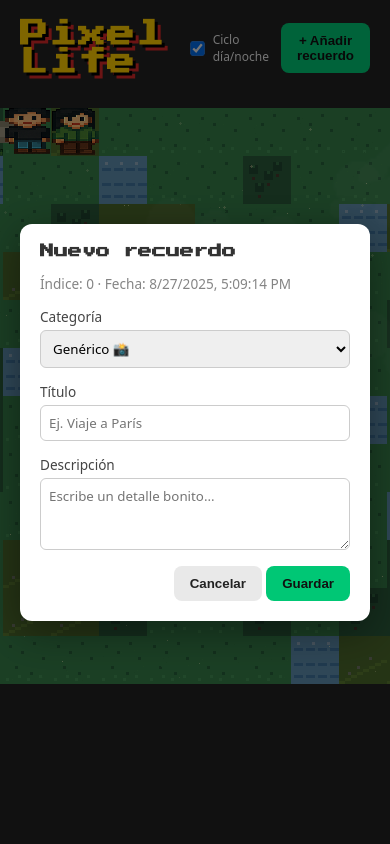
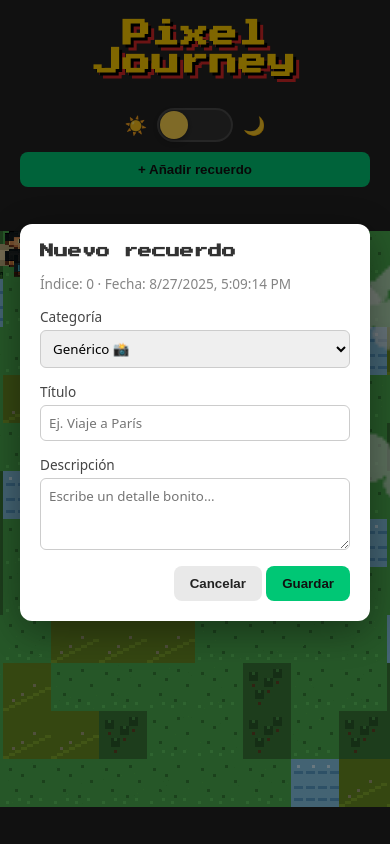
Before and after one commit to juanr10/pixel-journey, a plain HTML site: page index.html in a window 390 px wide. Both pictures are taken after a click on the button "+ Añadir recuerdo". Shown: the top 844 px of the page. Drawn offline with Linux system fonts and the light colour scheme.

Commit message:
🎨 update application title and enhance styling for night mode functionality
- Changed the application title from "Pixel Life" to "Pixel Journey" for better alignment with the theme.
- Improved the header layout and added a control bar for toggling night mode, enhancing user interaction.
- Refactored CSS styles for better organization and readability, including a new night switch design.
- Updated JavaScript configuration to support persistent night mode settings using local storage.
- Enhanced the rendering logic to ensure the night overlay is applied correctly, improving visual experience during night mode.
- Streamlined the overall code structure for better maintainability and clarity.

```diff
--- a/index.html
+++ b/index.html
@@ -2,23 +2,28 @@
 <html lang="es">
 <head>
   <meta charset="UTF-8" />
-  <title>Pixel Life</title>
+  <title>Pixel Journey</title>
   <link href="https://fonts.googleapis.com/css2?family=Press+Start+2P&display=swap" rel="stylesheet">
   <link rel="stylesheet" href="./styles.css">
 </head>
 <body>
   <header>
-    <h1>Pixel Life</h1>
-    <div class="controls">
-      <label class="switch">
-        <input type="checkbox" id="toggleDayNight" checked>
-        Ciclo día/noche
+    <h1>Pixel Journey</h1>
+
+    <!-- Barra de controles bajo el título -->
+    <div class="controlBar">
+      <label class="nightSwitch" id="nightSwitchLabel" aria-label="Cambiar modo noche">
+        <input type="checkbox" id="toggleNight" aria-label="Modo noche">
+        <span class="icon sun" aria-hidden="true">☀️</span>
+        <span class="track" aria-hidden="true"></span>
+        <span class="icon moon" aria-hidden="true">🌙</span>
       </label>
+
       <button id="openAddModal" class="primary">+ Añadir recuerdo</button>
     </div>
   </header>
 
-  <canvas id="map" width="480" height="576" aria-label="Mapa de recuerdos"></canvas>
+  <canvas id="map" width="480" height="576" aria-label="Mapa de recuerdos - Pixel Journey"></canvas>
 
   <!-- Modal Añadir -->
   <div id="addModal" class="modal" role="dialog" aria-modal="true">
--- a/js/clouds.js
+++ b/js/clouds.js
@@ -53,7 +53,6 @@ function makeCloudSprite(width, height, seedVal) {
   cx.fillRect(0, baseY, offHR.width, offHR.height - baseY);
   cx.globalCompositeOperation = "source-over";
 
-  // reducir suavizando
   const off = document.createElement("canvas");
   off.width = width;
   off.height = height;
@@ -110,7 +109,7 @@ export function updateClouds(dt, canvas) {
 
 export function drawClouds(ctx, tSec) {
   if (!CONFIG.CLOUDS || !Clouds.ready) return;
-  const nightness = CONFIG.DAY_NIGHT ? getDayNightPhase(tSec) : 0;
+  const nightness = CONFIG.IS_NIGHT ? 1 : 0;
   const dayAlpha = clamp(1 - nightness * 1.6, 0, 1);
 
   const prevSmooth = ctx.imageSmoothingEnabled;
@@ -143,10 +142,3 @@ export function bindScrollParallax() {
     }
   });
 }
-
-// reutilizamos el cálculo de fase desde aquí para nubes
-export function getDayNightPhase(tSec) {
-  const T = CONFIG.DAY_NIGHT_SECONDS;
-  const phi = (tSec % T) / T;
-  return 0.5 - 0.5 * Math.cos(2 * Math.PI * phi); // 0..1
-}
--- a/js/config.js
+++ b/js/config.js
@@ -1,3 +1,13 @@
+export const NIGHT_STORAGE_KEY = "pixelLifeNight";
+
+const storedNight = (() => {
+  try {
+    return localStorage.getItem(NIGHT_STORAGE_KEY);
+  } catch {
+    return null;
+  }
+})();
+
 export const CONFIG = {
   SHOW_GRID: false,
   SHOW_GRID_DURING_ANIM: false,
@@ -5,8 +15,10 @@ export const CONFIG = {
   CRISP_ALIGN: true,
   ANIM_DURATION_MS: 900,
   ANIM_IDLE: true,
-  DAY_NIGHT: true,
-  DAY_NIGHT_SECONDS: 30,
+
+  // Modo noche MANUAL (persistente)
+  IS_NIGHT: storedNight ? storedNight === "1" : false,
+
   CLOUDS: true,
 };
 
--- a/js/render.js
+++ b/js/render.js
@@ -1,3 +1,4 @@
+// js/render.js
 import { CONFIG, tileSize } from "./config.js";
 import { clamp, easeInOut } from "./utils.js";
 import { gridW, gridH, seed, memories, setGridH, cellCenter } from "./state.js";
@@ -6,15 +7,24 @@ import { sprites } from "./sprites.js";
 import { drawPOIAtCell } from "./poi.js";
 import { computeWaypointsAndPolyline, drawPath } from "./path.js";
 import { spawnSparkles, updateAndDrawSparkles } from "./particles.js";
-import { updateClouds, drawClouds, getDayNightPhase } from "./clouds.js";
+import { updateClouds, drawClouds } from "./clouds.js";
 
-let canvas, ctx;
+let canvas = null;
+let ctx = null;
 
+// ========= Canvas =========
 export function initCanvas() {
   canvas = document.getElementById("map");
   ctx = canvas.getContext("2d");
   setupCrispCanvas();
   return { canvas, ctx };
+}
+
+export function getCanvas() {
+  return canvas;
+}
+export function getCtx() {
+  return ctx;
 }
 
 export function setupCrispCanvas() {
@@ -26,23 +36,22 @@ export function setupCrispCanvas() {
   canvas.width = Math.round(logicalW * dpr);
   canvas.height = Math.round(logicalH * dpr);
   ctx.setTransform(dpr, 0, 0, dpr, 0, 0);
-  ctx.imageSmoothingEnabled = false;
+  ctx.imageSmoothingEnabled = false; // pixel-art por defecto
 }
 
+// ========= Overlay Noche (manual) =========
 export function drawNightOverlay(tSec) {
-  if (!CONFIG.DAY_NIGHT) return;
-  const nightness = getDayNightPhase(tSec);
-  const maxAlpha = 0.55;
-  const alpha = nightness * maxAlpha;
+  if (!CONFIG.IS_NIGHT) return;
 
+  const alpha = 0.55; // oscuridad fija en modo noche
   ctx.save();
   ctx.globalAlpha = alpha;
   ctx.fillStyle = "#0b1b3a";
   ctx.fillRect(0, 0, canvas.width, canvas.height);
   ctx.restore();
 
-  if (nightness > 0.2) {
-    const starCount = Math.min(120, Math.floor((nightness - 0.2) * 200));
+  // Estrellas (twinkle con tSec)
+  const starCount = 100;
   const rnd = ((a) => () => {
     let t = (a += 0x6d2b79f5);
     t = Math.imul(t ^ (t >>> 15), t | 1);
@@ -55,7 +64,7 @@ export function drawNightOverlay(tSec) {
     const tw = (Math.sin(tSec * 3 + i * 0.37) + 1) / 2;
     const a = 0.25 + tw * 0.55;
     ctx.save();
-      ctx.globalAlpha = a * (0.4 + 0.6 * nightness);
+    ctx.globalAlpha = a * 0.9;
     ctx.fillStyle = "#fff8c4";
     if (rnd() < 0.2) {
       ctx.fillRect(x - 1, y, 1, 1);
@@ -63,12 +72,14 @@ export function drawNightOverlay(tSec) {
       ctx.fillRect(x, y - 1, 1, 1);
       ctx.fillRect(x, y + 1, 1, 1);
       ctx.fillRect(x, y, 1, 1);
-      } else ctx.fillRect(x, y, 1, 1);
+    } else {
+      ctx.fillRect(x, y, 1, 1);
+    }
     ctx.restore();
   }
 }
-}
 
+// ========= Layout dinámico (alto del mapa) =========
 export function ensureCapacity() {
   const { waypoints } = computeWaypointsAndPolyline(memories, seed, gridW);
   const lastY = waypoints.length ? waypoints[waypoints.length - 1].y : 0;
@@ -76,6 +87,7 @@ export function ensureCapacity() {
   setupCrispCanvas();
 }
 
+// ========= Dibujo de avatares / iconos =========
 function drawHouseAndAvatars(tSec = 0) {
   const bobJuan = Math.round(Math.sin(tSec * 2.0) * 2);
   const bobPaula = Math.round(Math.sin(tSec * 2.0 + Math.PI / 2) * 2);
@@ -114,6 +126,7 @@ function drawIcons(waypoints, uptoIdx = waypoints.length - 1, tSec = 0) {
   }
 }
 
+// ========= Dibujo principal =========
 export function drawStatic(tSec = 0) {
   const { waypoints, polyline } = computeWaypointsAndPolyline(
     memories,
@@ -123,7 +136,7 @@ export function drawStatic(tSec = 0) {
   ctx.clearRect(0, 0, canvas.width, canvas.height);
   drawTiles(ctx, gridW, gridH, seed);
   drawPath(ctx, polyline);
-  drawNightOverlay(tSec);
+  drawNightOverlay(tSec); // overlay bajo las nubes
   return { waypoints, polyline };
 }
 
@@ -132,8 +145,7 @@ export function drawIdleFrame(tSec, dt = 0) {
   drawHouseAndAvatars(tSec);
   drawIcons(waypoints, waypoints.length - 1, tSec);
   updateAndDrawSparkles(ctx, dt);
-  // nubes encima de todo
-  drawClouds(ctx, tSec);
+  drawClouds(ctx, tSec); // nubes por encima de todo
 }
 
 export function drawMap(tSec = 0) {
@@ -144,6 +156,27 @@ export function drawMap(tSec = 0) {
   drawClouds(ctx, tSec);
 }
 
+// ========= Autoenfoque al último recuerdo si cae por debajo =========
+export function focusLastWaypointIfBelowView() {
+  const { waypoints } = computeWaypointsAndPolyline(memories, seed, gridW);
+  if (waypoints.length === 0) return;
+  const last = waypoints[waypoints.length - 1];
+  const center = cellCenter(last.x, last.y);
+  const canvasTopPage = canvas.getBoundingClientRect().top + window.scrollY;
+  const waypointYInPage = canvasTopPage + center.y;
+  const viewTop = window.scrollY;
+  const viewBottom = viewTop + window.innerHeight;
+  const margin = tileSize * 1.5;
+  if (waypointYInPage > viewBottom - margin) {
+    const targetY = Math.max(
+      0,
+      Math.round(waypointYInPage - window.innerHeight / 2)
+    );
+    window.scrollTo({ top: targetY, behavior: "smooth" });
+  }
+}
+
+// ========= Animación al añadir (camino + POP + chispas) =========
 function countWaypointsVisible(polyline, uptoIdx) {
   const { waypoints } = computeWaypointsAndPolyline(memories, seed, gridW);
   let visible = -1;
@@ -175,17 +208,16 @@ export function animateLastSegment() {
   let prevEnd = 1;
   if (memories.length > 1) {
     const prevMems = memories.slice(0, memories.length - 1);
-    const keep = memories;
-    // simular polilínea previa para saber hasta dónde existía
     const old = computeWaypointsAndPolyline(prevMems, seed, gridW);
     prevEnd = old.polyline.length - 1;
   }
+
   const totalEnd = polyline.length - 1;
   const DURATION = CONFIG.ANIM_DURATION_MS;
   let start = null;
   let sparkSpawned = false;
+  let lastTs = null;
 
-  let lastTs = null;
   function render(progressIdx, tSec, dt) {
     ctx.clearRect(0, 0, canvas.width, canvas.height);
     drawTiles(ctx, gridW, gridH, seed);
@@ -221,7 +253,7 @@ export function animateLastSegment() {
       drawPOIAtCell(ctx, w.x, w.y, m.type, tSec);
     }
 
-    // avatar viajero opcional
+    // avatar viajero opcional en el extremo de la animación
     const a = polyline[progressIdx];
     if (sprites.juan && sprites.juan.width) {
       ctx.drawImage(
@@ -239,7 +271,7 @@ export function animateLastSegment() {
     }
 
     updateAndDrawSparkles(ctx, dt);
-    drawClouds(ctx, tSec);
+    drawClouds(ctx, tSec); // nubes por encima
   }
 
   function step(ts) {
@@ -263,33 +295,9 @@ export function animateLastSegment() {
   requestAnimationFrame(step);
 }
 
-export function focusLastWaypointIfBelowView() {
-  const { waypoints } = computeWaypointsAndPolyline(memories, seed, gridW);
-  if (waypoints.length === 0) return;
-  const last = waypoints[waypoints.length - 1];
-  const center = cellCenter(last.x, last.y);
-  const canvasTopPage = canvas.getBoundingClientRect().top + window.scrollY;
-  const waypointYInPage = canvasTopPage + center.y;
-  const viewTop = window.scrollY;
-  const viewBottom = viewTop + window.innerHeight;
-  const margin = tileSize * 1.5;
-  if (waypointYInPage > viewBottom - margin) {
-    const targetY = Math.max(
-      0,
-      Math.round(waypointYInPage - window.innerHeight / 2)
-    );
-    window.scrollTo({ top: targetY, behavior: "smooth" });
-  }
-}
-
+// ========= Idle loop =========
 let idleRAF = null;
 let lastIdleTs = null;
-
-export function startIdleLoop() {
-  if (!CONFIG.ANIM_IDLE) return;
-  if (idleRAF) cancelAnimationFrame(idleRAF);
-  idleRAF = requestAnimationFrame(idleFrame);
-}
 
 function idleFrame(ts) {
   if (!CONFIG.ANIM_IDLE) return;
@@ -304,9 +312,8 @@ function idleFrame(ts) {
   idleRAF = requestAnimationFrame(idleFrame);
 }
 
-export function getCanvas() {
-  return canvas;
+export function startIdleLoop() {
+  if (!CONFIG.ANIM_IDLE) return;
+  if (idleRAF) cancelAnimationFrame(idleRAF);
+  idleRAF = requestAnimationFrame(idleFrame);
 }
-export function getCtx() {
-  return ctx;
-}
--- a/js/ui.js
+++ b/js/ui.js
@@ -1,11 +1,15 @@
+// js/ui.js
 import { memories, setMemories, pushMemory, deleteMemoryAt } from "./state.js";
 import {
   drawMap,
   animateLastSegment,
   focusLastWaypointIfBelowView,
+  ensureCapacity,
 } from "./render.js";
+import { CONFIG, NIGHT_STORAGE_KEY, tileSize } from "./config.js";
 
 export function initUI() {
+  // ======= Referencias DOM (alta) =======
   const openAddModalBtn = document.getElementById("openAddModal");
   const addModal = document.getElementById("addModal");
   const cancelAdd = document.getElementById("cancelAdd");
@@ -15,6 +19,7 @@ export function initUI() {
   const addType = document.getElementById("addType");
   const addMeta = document.getElementById("addMeta");
 
+  // ======= Referencias DOM (edición) =======
   const modal = document.getElementById("modal");
   const titleEl = document.getElementById("memoryTitle");
   const idRow = document.getElementById("idRow");
@@ -25,6 +30,20 @@ export function initUI() {
   const deleteBtn = document.getElementById("deleteBtn");
   const closeModalBtn = document.getElementById("closeModal");
 
+  // ======= Switch noche (manual + persistente) =======
+  const toggleNight = document.getElementById("toggleNight");
+  if (toggleNight) {
+    toggleNight.checked = CONFIG.IS_NIGHT;
+    toggleNight.addEventListener("change", () => {
+      CONFIG.IS_NIGHT = toggleNight.checked;
+      try {
+        localStorage.setItem(NIGHT_STORAGE_KEY, CONFIG.IS_NIGHT ? "1" : "0");
+      } catch {}
+      drawMap(); // aplicar de inmediato overlay/nubes
+    });
+  }
+
+  // ======= Helpers modales =======
   function showModal(el) {
     el.classList.add("show");
     document.body.classList.add("no-scroll");
@@ -33,10 +52,11 @@ export function initUI() {
     el.classList.remove("show");
     document.body.classList.remove("no-scroll");
   }
-  function closeModal() {
+  function closeEditModal() {
     hideModal(modal);
   }
 
+  // ======= Abrir modal de alta =======
   function openAddModal() {
     addTitle.value = "";
     addText.value = "";
@@ -50,38 +70,40 @@ export function initUI() {
 
   openAddModalBtn.addEventListener("click", openAddModal);
   cancelAdd.addEventListener("click", () => hideModal(addModal));
+
+  // ======= Guardar NUEVO recuerdo =======
   saveAdd.addEventListener("click", () => {
-    const title = addTitle.value.trim(),
-      text = addText.value.trim(),
-      type = addType.value;
-    if (!title || !text) return alert("Completa todos los campos.");
+    const title = addTitle.value.trim();
+    const text = addText.value.trim();
+    const type = addType.value;
+    if (!title || !text) {
+      alert("Completa todos los campos.");
+      return;
+    }
+
     pushMemory({ title, text, type, createdAt: new Date().toISOString() });
+
+    // Asegura que el canvas crece antes de animar/dibujar
+    ensureCapacity();
     focusLastWaypointIfBelowView();
     animateLastSegment();
+
     hideModal(addModal);
   });
 
+  // ======= Clicks en el canvas para abrir edición =======
   let currentIdx = null;
+  const canvas = document.getElementById("map");
 
-  // Gestión clicks en el canvas para abrir modal de edición
-  const canvas = document.getElementById("map");
-  canvas.addEventListener("click", (e) => {
+  canvas.addEventListener("click", async (e) => {
     const rect = canvas.getBoundingClientRect();
-
-    // Recuperar tamaño de tile dinámico leyendo css transform (el render ya usa tileSize fijo, pero aquí deducimos por px)
-    // Para fiabilidad mantén 48px por tile; si lo cambias, importa tileSize aquí.
-    const tileSize = 48;
     const gx = Math.floor((e.clientX - rect.left) / tileSize);
     const gy = Math.floor((e.clientY - rect.top) / tileSize);
 
-    // localizar waypoint exacto
-    import("./path.js").then(({ computeWaypointsAndPolyline }) => {
-      import("./state.js").then(({ seed, gridW }) => {
-        const { waypoints } = computeWaypointsAndPolyline(
-          memories,
-          seed,
-          gridW
-        );
+    const { computeWaypointsAndPolyline } = await import("./path.js");
+    const { seed, gridW } = await import("./state.js");
+
+    const { waypoints } = computeWaypointsAndPolyline(memories, seed, gridW);
     const hit = waypoints.find((w) => w.x === gx && w.y === gy);
     if (!hit) return;
 
@@ -95,6 +117,7 @@ export function initUI() {
         love: "Romántico ❤️",
         camera: "Recuerdo 📸",
       }[m.type] ?? "Recuerdo";
+
     titleEl.textContent = m.title || fallback;
     idRow.textContent = `Índice: ${currentIdx} · Fecha: ${new Date(
       m.createdAt
@@ -102,38 +125,41 @@ export function initUI() {
     editTitle.value = m.title || "";
     editText.value = m.text || "";
     editType.value = m.type;
+
     showModal(modal);
   });
-    });
-  });
 
+  // ======= Guardar cambios en edición =======
   saveBtn.addEventListener("click", () => {
     if (currentIdx == null) return;
     const title = editTitle.value.trim() || "Recuerdo";
     const text = editText.value.trim();
     const type = editType.value;
+
     const next = [...memories];
     next[currentIdx] = { ...next[currentIdx], title, text, type };
     setMemories(next);
-    closeModal();
+
+    closeEditModal();
     drawMap();
   });
 
+  // ======= Eliminar recuerdo =======
   deleteBtn.addEventListener("click", () => {
     if (currentIdx == null) return;
     if (!confirm("¿Seguro que quieres eliminar este recuerdo?")) return;
+
     deleteMemoryAt(currentIdx);
     currentIdx = null;
-    closeModal();
+
+    // Reajusta altura y redibuja tras borrar
+    ensureCapacity();
     drawMap();
+
+    closeEditModal();
   });
 
-  document.getElementById("toggleDayNight").addEventListener("change", (e) => {
-    import("./config.js").then(({ CONFIG }) => {
-      CONFIG.DAY_NIGHT = e.target.checked;
-    });
-  });
-
+  // ======= Cierre por fondo / Escape =======
   [addModal, modal].forEach((m) =>
     m.addEventListener("click", (e) => {
       if (e.target === m) hideModal(m);
@@ -145,6 +171,5 @@ export function initUI() {
       if (modal.classList.contains("show")) hideModal(modal);
     }
   });
-
-  closeModalBtn.addEventListener("click", closeModal);
+  closeModalBtn.addEventListener("click", closeEditModal);
 }
--- a/styles.css
+++ b/styles.css
@@ -1,48 +1,240 @@
-:root { color-scheme: light dark; }
+:root {
+  color-scheme: light dark;
+}
+
 body {
-  background:#222; color:#fff; font-family: system-ui, sans-serif;
-  display:flex; flex-direction:column; align-items:center; margin:0; padding:20px;
+  background: #222;
+  color: #fff;
+  font-family: system-ui, sans-serif;
+  display: flex;
+  flex-direction: column;
+  align-items: center;
+  margin: 0;
+  padding: 20px;
 }
+
 header {
-  width:100%; max-width:640px; display:flex; align-items:center; justify-content:space-between;
-  gap:12px; margin-bottom:16px;
+  width: 100%;
+  max-width: 640px;
+  display: flex;
+  flex-direction: column;
+  align-items: center;
+  /* centrado horizontal */
+  gap: 20px;
+  /* más separación interna en header */
+  margin-bottom: 20px;
+  /* más espacio hacia el canvas */
 }
+
 h1 {
-  font-family:'Press Start 2P', cursive;
-  font-size:28px; margin:0;
-  color:#ffcc00; text-shadow:3px 3px 0 #000, 6px 6px 0 #d62828;
-  letter-spacing:1px;
+  font-family: 'Press Start 2P', cursive;
+  font-size: 28px;
+  margin: 0;
+  color: #ffcc00;
+  text-shadow: 3px 3px 0 #000, 6px 6px 0 #d62828;
+  letter-spacing: 1px;
+  text-align: center;
+  margin-bottom: 12px;
+  /* separa título de los botones */
 }
-.controls { display:flex; align-items:center; gap:12px; }
-.switch { display:flex; align-items:center; gap:6px; font-size:12px; opacity:.9; }
-.switch input { transform: scale(1.1); }
 
-button { padding:10px 16px; border-radius:8px; border:none; font-weight:700; cursor:pointer; }
-button.primary { background:#00c775; color:#111; }
-button.secondary { background:#e9e9e9; color:#222; }
-button.danger { background:#ff5c5c; color:#111; }
-button:hover { filter:brightness(1.05); }
-canvas { background:#4caf50; margin-top:16px; border-radius:8px; cursor:pointer; }
+/* Barra de controles: centrada, con wrap en móvil */
+.controlBar {
+  width: 100%;
+  display: flex;
+  align-items: center;
+  justify-content: center;
+  /* centrado */
+  gap: 16px;
+  /* más espacio entre switch y botón */
+  flex-wrap: wrap;
+}
 
-body.no-scroll { overflow:hidden; }
+.controlBar>button {
+  min-width: 210px;
+}
+
+/* opcional: botón con ancho cómodo */
+
+@media (max-width: 520px) {
+  .controlBar {
+    gap: 10px;
+  }
+
+  .controlBar>button {
+    width: 100%;
+  }
+}
+
+/* Switch noche manual ☀️ 🌙 */
+.nightSwitch {
+  position: relative;
+  display: flex;
+  align-items: center;
+  gap: 10px;
+  user-select: none;
+  cursor: pointer;
+  --track-w: 76px;
+  --track-h: 34px;
+  --knob: 28px;
+}
+
+.nightSwitch input {
+  display: none;
+}
+
+.nightSwitch .icon {
+  font-size: 18px;
+  line-height: 1;
+}
+
+.nightSwitch .track {
+  position: relative;
+  width: var(--track-w);
+  height: var(--track-h);
+  background: #333;
+  border-radius: 999px;
+  box-shadow: inset 0 0 0 2px rgba(255, 255, 255, .12);
+  transition: background .18s ease;
+}
+
+.nightSwitch .track::after {
+  content: "";
+  position: absolute;
+  top: 3px;
+  left: 3px;
+  width: var(--knob);
+  height: var(--knob);
+  background: #ffd54f;
+  border-radius: 50%;
+  box-shadow: 0 2px 6px rgba(0, 0, 0, .35);
+  transition: transform .18s ease, background .18s ease;
+}
+
+.nightSwitch input:checked+.icon.sun~.track {
+  background: #1b2748;
+}
+
+.nightSwitch input:checked+.icon.sun~.track::after {
+  transform: translateX(calc(var(--track-w) - var(--knob) - 6px));
+  background: #c5cae9;
+}
+
+/* Botones y canvas */
+button {
+  padding: 10px 16px;
+  border-radius: 8px;
+  border: none;
+  font-weight: 700;
+  cursor: pointer;
+}
+
+button.primary {
+  background: #00c775;
+  color: #111;
+}
+
+button.secondary {
+  background: #e9e9e9;
+  color: #222;
+}
+
+button.danger {
+  background: #ff5c5c;
+  color: #111;
+}
+
+button:hover {
+  filter: brightness(1.05);
+}
+
+canvas {
+  background: #4caf50;
+  margin-top: 24px;
+  border-radius: 8px;
+  cursor: pointer;
+}
+
+body.no-scroll {
+  overflow: hidden;
+}
+
 .modal {
-  position:fixed; inset:0; display:flex; align-items:center; justify-content:center;
-  background:rgba(0,0,0,.5); padding:20px;
-  opacity:0; visibility:hidden; pointer-events:none;
-  transition:opacity .18s ease, visibility .18s ease; z-index:15;
+  position: fixed;
+  inset: 0;
+  display: flex;
+  align-items: center;
+  justify-content: center;
+  background: rgba(0, 0, 0, .5);
+  padding: 20px;
+  opacity: 0;
+  visibility: hidden;
+  pointer-events: none;
+  transition: opacity .18s ease, visibility .18s ease;
+  z-index: 15;
 }
-.modal.show { opacity:1; visibility:visible; pointer-events:auto; }
+
+.modal.show {
+  opacity: 1;
+  visibility: visible;
+  pointer-events: auto;
+}
+
 .modalInner {
-  width:min(92vw,480px); background:#fff; color:#111; border-radius:12px; padding:20px;
-  box-shadow:0 10px 40px rgba(0,0,0,.4); transform:scale(.98); opacity:.95;
-  transition:transform .18s ease, opacity .18s ease;
+  width: min(92vw, 480px);
+  background: #fff;
+  color: #111;
+  border-radius: 12px;
+  padding: 20px;
+  box-shadow: 0 10px 40px rgba(0, 0, 0, .4);
+  transform: scale(.98);
+  opacity: .95;
+  transition: transform .18s ease, opacity .18s ease;
 }
-.modal.show .modalInner { transform:scale(1); opacity:1; }
-.modal h2 { margin:0 0 16px; font-family:'Press Start 2P', cursive; font-size:14px; color:#333; }
-.formRow { display:flex; flex-direction:column; margin-bottom:14px; }
-.formRow label { font-size:.85rem; margin-bottom:4px; color:#444; }
-.formRow input, .formRow textarea, .formRow select {
-  padding:8px; border-radius:6px; border:1px solid #ccc; font-family:inherit;
+
+.modal.show .modalInner {
+  transform: scale(1);
+  opacity: 1;
 }
-.modalActions { display:flex; justify-content:space-between; gap:8px; margin-top:16px; }
-.muted { opacity:.8; font-size:.85rem; color:#666; margin-bottom:14px; }
+
+.modal h2 {
+  margin: 0 0 16px;
+  font-family: 'Press Start 2P', cursive;
+  font-size: 14px;
+  color: #333;
+}
+
+.formRow {
+  display: flex;
+  flex-direction: column;
+  margin-bottom: 14px;
+}
+
+.formRow label {
+  font-size: .85rem;
+  margin-bottom: 4px;
+  color: #444;
+}
+
+.formRow input,
+.formRow textarea,
+.formRow select {
+  padding: 8px;
+  border-radius: 6px;
+  border: 1px solid #ccc;
+  font-family: inherit;
+}
+
+.modalActions {
+  display: flex;
+  justify-content: space-between;
+  gap: 8px;
+  margin-top: 16px;
+}
+
+.muted {
+  opacity: .8;
+  font-size: .85rem;
+  color: #666;
+  margin-bottom: 14px;
+}
```
Lines whose indentation alone changed are shown as unchanged.
